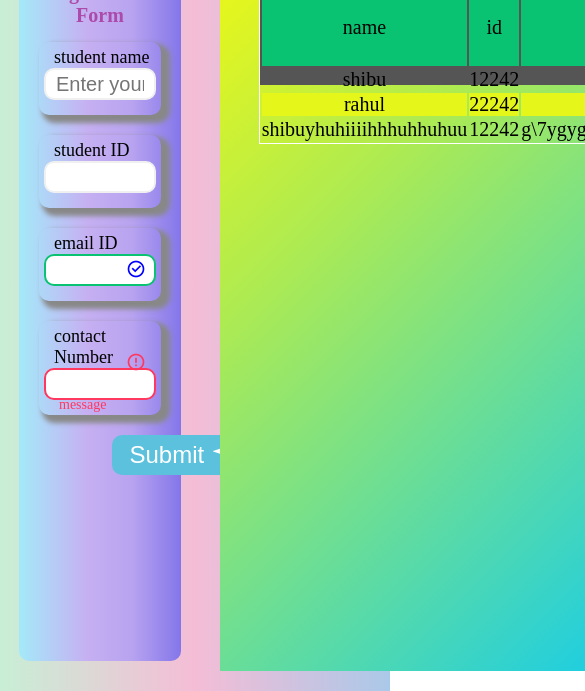
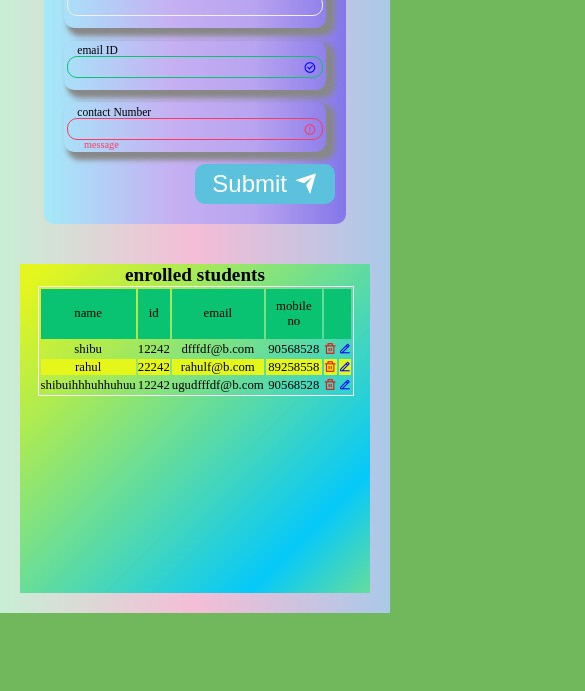
Before and after one commit to shibsankarBera/studentRegSystem, a plain HTML site: page index.html in a window 390 px wide. Shown: the part 227-918 px from the top of the page, 585 px wide, since content can reach past the window. After the commit the page ends 844 px from the top, so only its background shows below. Drawn offline with nearby package versions, Linux system fonts and the light colour scheme.

Commit message:
add javascript file &  form validation(name)

```diff
--- a/index.css
+++ b/index.css
@@ -1,4 +1,4 @@
-*{
+* {
     padding: 0;
     margin: 0;
     box-sizing: border-box;
@@ -8,7 +8,8 @@ html {
     font-size: 62.5%;
     /*1rem=16px =>10px/16   10px=1rem */
 }
-.heading{
+
+.heading {
     background: linear-gradient(90deg, rgb(118, 174, 138) 0%, rgb(154, 34, 88) 50%, rgb(106, 151, 200) 100%);
     text-align: center;
     padding: 10px;
@@ -17,20 +18,23 @@ html {
     font-weight: 600;
     color: rgba(38, 184, 153, 0.841);
 }
-.main{
+
+.main {
     height: 90vh;
     width: 100%;
     background: linear-gradient(90deg, hsla(141, 54%, 86%, 1) 0%, hsla(333, 73%, 85%, 1) 50%, hsla(211, 58%, 79%, 1) 100%);
     display: flex;
 }
+
 /* ~~~~~~~~~~~~~~~~~~~~~~~~~~Form Inputsection~~~~~~~~~~~~~~~ */
-.form-section{
+.form-section {
     /* background-color: aquamarine; */
     padding: 3rem 1rem;
     /* width: 100%; */
     flex-basis: 40%;
 }
-form{
+
+form {
     max-width: 90%;
     height: 100%;
     margin: auto;
@@ -39,77 +43,87 @@ form{
     padding: 20px;
 
 }
-form h1{
 
-    color:  #ac4aaa;
+form h1 {
+
+    color: #ac4aaa;
     text-align: center;
     font-size: 2rem;
     padding-bottom: 1.5rem;
 }
 
 /* ----------------input fields------ */
-.input-control{
+.input-control {
     margin-bottom: 2rem;
     padding: 0.5rem;
-padding-bottom:1.5rem ;
+    padding-bottom: 1.8rem;
     border-radius: 10px;
-box-shadow:  6px 5px 5px 3px #888888;
+    box-shadow: 6px 5px 5px 3px #888888;
     position: relative;
 }
-form label{
+
+form label {
     margin-left: 10px;
     display: block;
     font-size: 1.8rem;
 }
-form .input-control input{
+
+form .input-control input {
     color: rgb(154, 42, 42);
     width: 100%;
-    height: 3.2rem;
+    height: 3.5rem;
     border-radius: 10px;
     padding: 0.5rem 1rem;
-    border: 2px solid #f0f0f0;
+    border: 1.5px solid #f0f0f0;
     font-size: 2rem;
+    background-color: transparent;
 }
-form input:focus{
+
+form input:focus {
     outline: none;
 }
 
-.input-control.success input{
+.input-control.success input {
     border-color: #09c372;
 }
-.input-control.error input{
+
+.input-control.error input {
     border-color: #ff3860;
 }
 
 
 /* _______icon_________ */
-.input-control i{
+.input-control i {
     position: absolute;
-    top: 30px;
-    right: 15px;
+    top: 42%;
+    right: 1.5rem;
+
     font-size: 2rem;
     visibility: hidden;
 }
-.input-control.success i.ri-checkbox-circle-line{
+
+.input-control.success i.ri-checkbox-circle-line {
     color: blue;
     visibility: visible;
 }
-.input-control.error i.ri-error-warning-line{
+
+.input-control.error i.ri-error-warning-line {
     color: #ff3860;
     visibility: visible;
 }
 
 /* _________error message_____ */
 
-.small{
-  font-size: 1.4rem;
+.small {
+    font-size: 1.6rem;
     position: absolute;
     left: 20px;
     bottom: 2px;
-  color:#ff3860;
+    color: #ff3860;
     visibility: hidden;
 }
-.input-control.error .small{
+
+.input-control.error .small {
     visibility: visible;
 }
 
@@ -118,19 +132,20 @@ form input:focus{
 
 /* ___________submit button________ */
 
-#submibutton{
+#submibutton {
     height: 40px;
     width: 140px;
     background-color: #5CC1DD;
     color: white;
     border: none;
     border-radius: 10px;
-    margin-left: 60%;
+    margin-left: 50%;
     font-size: 24px;
     padding: 5px;
     cursor: pointer;
 }
-#submibutton:hover{
+
+#submibutton:hover {
     color: #09a50c;
     background-color: white;
     transition: 0.3s ease;
@@ -140,55 +155,53 @@ form input:focus{
 
 
 
-/* .main{
-    display: flex;
-    max-width: 100%;
-    background-color: coral;
-} */
-
-
 
 
 /* ~~~~~~~~~~~~~~~~~~~~~~~Display section~~~~~~~~~~~~~~~~~~~~~ */
 
-.display-section{
+.display-section {
     flex-basis: 60%;
     margin: 20px;
     background: linear-gradient(315deg, hsla(148, 63%, 63%, 1) 0%, hsla(192, 96%, 50%, 1) 18%, hsla(132, 63%, 67%, 1) 56%, hsla(84, 79%, 62%, 1) 75%, hsla(65, 92%, 54%, 1) 96%);
 }
- .display-section  h1{
+
+.display-section h1 {
     font-size: 3rem;
     text-align: center;
 }
-.container{
+
+.container {
     max-width: 90%;
     margin: auto;
-   height: 100px;
-   background-color: #555;
+    /* height: 100px; */
 
 }
-.container table{
+
+.container table {
     font-size: 2rem;
     width: 100%;
     text-align: center;
     border: 1px solid white;
 }
-.container table thead{
+
+.container table thead {
     background-color: #09c372;
 }
 
 
-.container table thead td{
-    padding: 16px;
+.container table thead td {
+    padding: 1.6rem;
 }
 
-tbody  tr:nth-child(even){
+tbody tr:nth-child(even) {
     background-color: #E5F61B;
 }
+
 .input-row {
     padding: 10px;
 }
-.input-row td{
+
+.input-row td {
     overflow-x: hidden;
 }
 
@@ -198,18 +211,57 @@ tbody  tr:nth-child(even){
 
 /* _______Edit buttons_____ */
 
-.display-section button{
+.display-section button {
     background-color: transparent;
     font-size: 2rem;
     border: none;
     cursor: pointer;
 }
+
 .delete {
     color: red;
 
 }
-.edit i{
+
+.edit i {
     color: blue;
 }
 
 /* _______________scroll bar________ */
+
+
+
+
+/* ~~~~~~~~~~~~~~~~~~~~~~~~~~~ Meadia Query ~~~~~~~~~~~~~~~~~ */
+/* resopnsive for ipad Mini */
+/*------------------Base clases (TAB)------------*/
+@media only screen and (max-width:768px) {
+
+
+    html {
+        font-size: 50%;
+        /*1rem=16px =>10px/16   10px=1rem */
+    }
+    main{
+        flex-direction: column;
+    }
+    form {
+    max-width: 80%;
+    height: 40h;
+    margin: auto;
+    }
+
+}
+
+/*///////////////////////////// FOR MOBILE DEVICES///////////*/
+@media (max-width:576px) {
+
+    /*------------------Base clases------------*/
+    body {
+        background-color: rgb(113, 183, 92);
+    }
+
+    html {
+        font-size: 40%;
+    }
+}
--- a/index.html
+++ b/index.html
@@ -15,11 +15,11 @@
   </head>
   <body>
     <header class="heading">student regestration system</header>
-    <div class="main">
+    <main class="main">
       <section class="form-section">
         <form action="/" id="form">
           <h1>Regestration Form</h1>
-          <div class="input-control">
+          <div class="input-control ">
             <label for="stname">student name</label>
             <input
               type="text"
@@ -27,12 +27,15 @@
               id="stname"
               placeholder="Enter your name"
             />
+            <i class="ri-checkbox-circle-line"></i>
+            <i class="ri-error-warning-line"></i>
             <small class="small">message</small>
           </div>
           <div class="input-control">
             <label for="stID">student ID</label>
             <input type="text" id="stID" />
-
+            <i class="ri-checkbox-circle-line"></i>
+            <i class="ri-error-warning-line"></i>
             <small class="small">message</small>
           </div>
           <div class="input-control success">
@@ -49,7 +52,7 @@
             <i class="ri-error-warning-line"></i>
             <small class="small">message</small>
           </div>
-          <button type="submit" id="submibutton">
+          <button type="button" id="submibutton">
             Submit <i class="ri-send-plane-fill"></i>
           </button>
         </form>
@@ -96,10 +99,10 @@
                   <button class="edit"><i class="ri-edit-2-line"></i></button>
                 </td>
               </tr>
-               <tr class="input-row">
-                <td>shibuyhuhiiiihhhuhhuhuu</td>
+              <tr class="input-row">
+                <td>shibuihhhuhhuhuu</td>
                 <td>12242</td>
-                <td>g\7ygygguygugiugugugnnnbbbbdfffdf@b.com</td>
+                <td>ugudfffdf@b.com</td>
                 <td>90568528</td>
                 <td>
                   <button class="delete">
@@ -113,9 +116,8 @@
             </tbody>
           </table>
         </div>
-
       </section>
-    </div>
+    </main>
 
     <!-- <script src="./regform.js"></script> -->
   </body>
```
Also changed, not shown: index.js (added, +70 -0 lines). Lines whose indentation alone changed are shown as unchanged.
